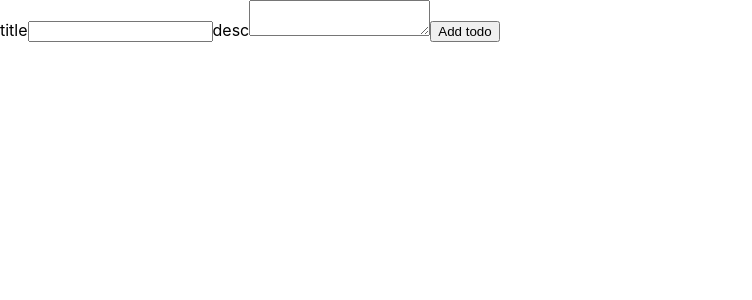
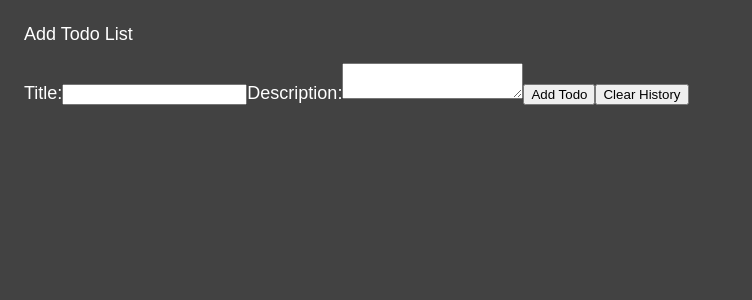
Before and after one commit to Peyman-Nasri/my-todo-app, a React (Create React App) app: page / in a window 1280 px wide. Shown: the top 300 px of the page, without its empty margins (0-752 px from the left). Built offline with nearby package versions, Linux system fonts and the light colour scheme.

Commit message:
added clear local storage button

```diff
--- a/src/App.css
+++ /dev/null
@@ -1,3 +0,0 @@
-.App {
-    text-align: center;
-}
--- a/src/App.js
+++ b/src/Components/App.js
@@ -1,6 +1,6 @@
 import React from "react";
-import Todo from "./Todo";
-import "./App.css";
+import Todo from "../Components/Todo";
+import "../Components/App.css";
 
 function App() {
 
--- /dev/null
+++ b/src/Components/Input.js
@@ -0,0 +1,56 @@
+import React from "react";
+import { useState } from "react";
+import "./Input.css";
+
+function Input({ data, setData }) {
+  const [Title, setTitle] = useState("");
+  const [Desc, setDesc] = useState("");
+
+  const addToDo = () => {
+    const task = {
+      id: Math.floor(Math.random() * 10000),
+      title: Title,
+      desc: Desc,
+      data: new Date(),
+    };
+    setTitle("");
+    setDesc("");
+
+    const tasks = [...data, task];
+
+    setData(tasks);
+
+    localStorage.setItem("toDo", JSON.stringify(tasks));
+  };
+
+  const clearLocalStorage = () => {
+    localStorage.clear();
+    setData([])
+  };
+  return (
+    <>
+      <p>Add Todo List</p>
+      <span className="title">
+        Title:
+        <input
+          type="text"
+          value={Title}
+          onChange={(e) => setTitle(e.target.value)}
+        />
+      </span>
+      <span className="desc">
+        Description:
+        <textarea
+          type="text"
+          value={Desc}
+          onChange={(e) => setDesc(e.target.value)}
+        />
+      </span>
+
+      <button onClick={addToDo}>Add Todo</button>
+      <button onClick={clearLocalStorage}>Clear History</button>
+    </>
+  );
+}
+
+export default Input;
--- a/src/Todo.js
+++ b/src/Components/Todo.js
@@ -1,7 +1,7 @@
 import React from "react";
-import Input from "./Input";
+import Input from "../Components/Input";
 import { useState } from "react";
-import Todolist from "./Todolist";
+import Todolist from "../Components/Todolist";
 
 function Todo() {
   const [Data, setData] = useState(
--- a/src/Todolist.js
+++ b/src/Components/Todolist.js
@@ -6,10 +6,10 @@ function Todolist({ data }) {
       <div>
         {data.map(({ title, desc }) => (
           <>
-            <p>
+            <p key={data.id} >
               Title: <b>{title}</b>
             </p>
-            <p>
+            <p key={data.id} >
               Desc: <b>{desc}</b>
             </p>
           </>
--- a/src/Input.js
+++ /dev/null
@@ -1,42 +0,0 @@
-import React from "react";
-import { useState } from "react";
-
-function Input({ data, setData }) {
-  const [Title, setTitle] = useState("");
-  const [Desc, setDesc] = useState("");
-
-  const addToDo = () => {
-    const task = {
-      id: 1,
-      title: Title,
-      desc: Desc,
-      data: new Date(),
-    };
-
-    const tasks = [...data, task];
-
-    setData(tasks);
-
-    localStorage.setItem("toDo", JSON.stringify(tasks));
-  };
-  return (
-    <>
-      <span>title</span>
-      <input
-        type="text"
-        value={Title}
-        onChange={(e) => setTitle(e.target.value)}
-      />
-      <span>desc</span>
-      <textarea
-        type="text"
-        value={Desc}
-        onChange={(e) => setDesc(e.target.value)}
-      />
-
-      <button onClick={addToDo}>Add todo</button>
-    </>
-  );
-}
-
-export default Input;
--- a/src/index.css
+++ b/src/index.css
@@ -1,13 +1,11 @@
-body {
-  margin: 0;
-  font-family: -apple-system, BlinkMacSystemFont, 'Segoe UI', 'Roboto', 'Oxygen',
-    'Ubuntu', 'Cantarell', 'Fira Sans', 'Droid Sans', 'Helvetica Neue',
-    sans-serif;
-  -webkit-font-smoothing: antialiased;
-  -moz-osx-font-smoothing: grayscale;
+* {
+  box-sizing: border-box;
 }
 
-code {
-  font-family: source-code-pro, Menlo, Monaco, Consolas, 'Courier New',
-    monospace;
+body {
+  font-family: sans-serif;
+  background-color: #424242;
+  color: #ffffff;
+  margin: 1.5rem;
+  font-size: large;
 }
--- a/src/index.js
+++ b/src/index.js
@@ -1,7 +1,7 @@
 import React from 'react';
 import ReactDOM from 'react-dom/client';
 import './index.css';
-import App from './App';
+import App from './Components/App';
 
 
 const root = ReactDOM.createRoot(document.getElementById('root'));
```
Also changed, not shown: src/sandbox.js (deleted, +0 -20 lines), src/Components/App.css (added), src/Components/Input.css (added).
